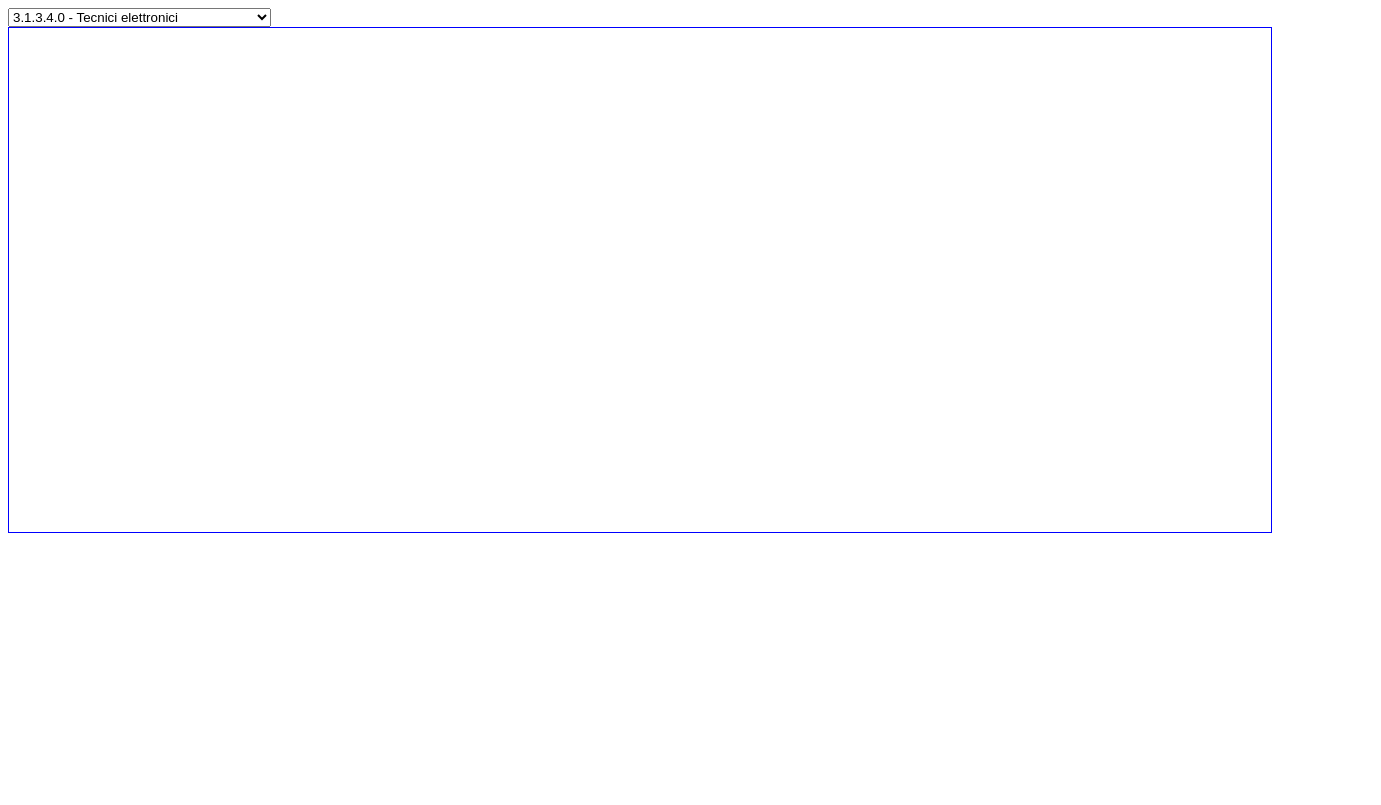
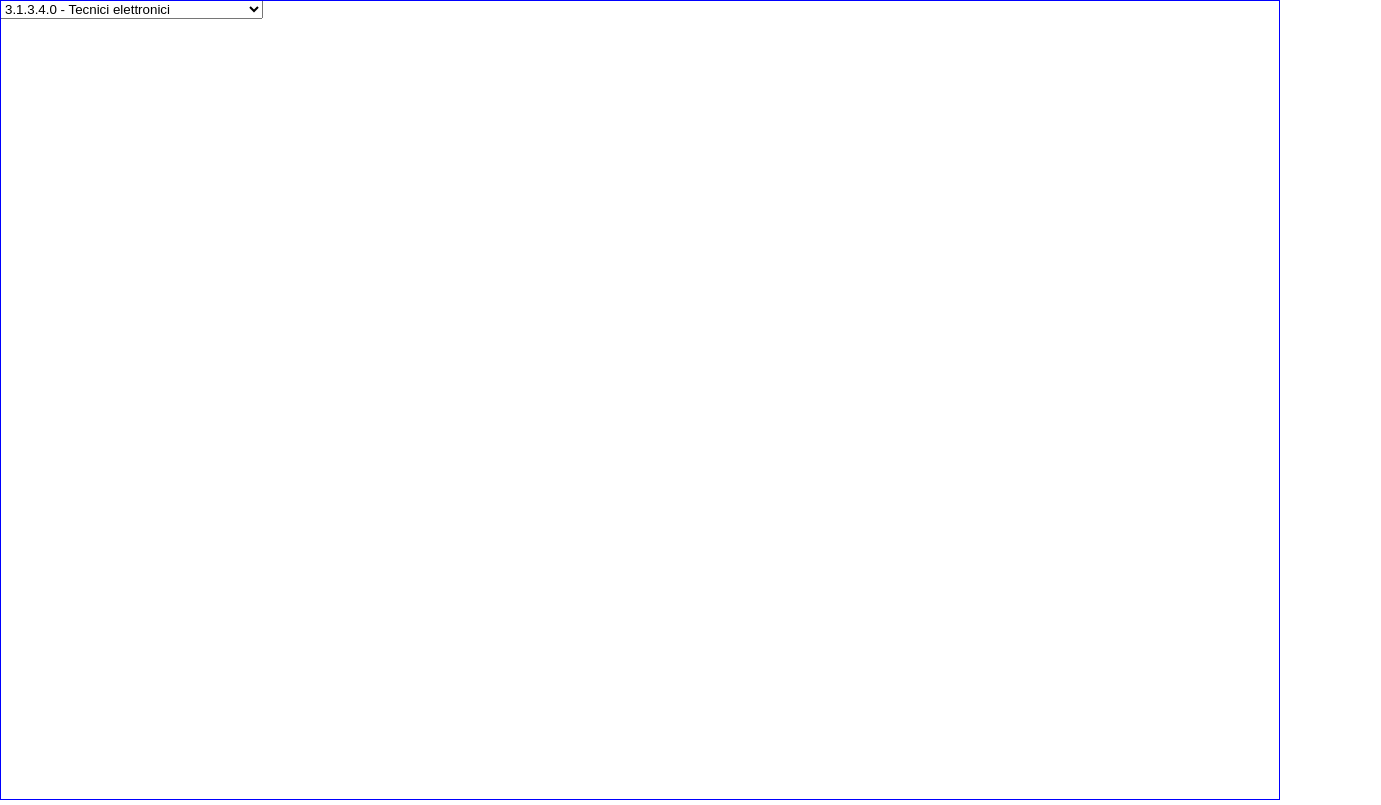
Before and after one commit to DigitalCommonsLab/professioni_istat, a website: page test2.html in a window 1280 px wide. Shown: the whole page, 1381 px wide, since content can reach past the window. Drawn offline with nearby package versions, Linux system fonts and the light colour scheme; no server answers.

Commit message:
tree parameters

```diff
--- a/test2.html
+++ b/test2.html
@@ -4,6 +4,10 @@
 <head>
 <meta http-equiv="Content-Type" content="text/html; charset=UTF-8">
 <style>
+body {
+  margin: 0;
+  padding: 0
+}
 .node circle {
   fill: #fff;
   stroke: steelblue;
@@ -21,6 +25,11 @@
 }
 
 #tree {
+  position:absolute;
+  left: 0;
+  right: 0;
+  top: 0;
+  bottom: 0;
   border: 1px solid blue
 }
 </style>
@@ -46,9 +55,12 @@
 var baseUrl = "http://api-test.smartcommunitylab.it/t/sco.cartella/isfol/1.0.0/istatLevel";
 
 // ************** Generate the tree diagram  *****************
-var margin = {top: 20, right: 120, bottom: 20, left: 120},
- width = 960 - margin.right - margin.left,
- height = 500 - margin.top - margin.bottom;
+var $tree = $('#tree'),
+   margin = {top: 0, right: 50,left: 50, bottom: 0},
+   width = $tree.outerWidth() - margin.right + margin.left,
+   height = $tree.outerHeight() - margin.top - margin.bottom,
+   circleRadius = 10,
+   numLevels = 5;
 
 var idCount = 0;
 
@@ -76,8 +88,9 @@ function update(source,p) {
 
   // Normalize for fixed-depth.
   nodes.forEach(function(d) {
-    d.y = d.depth * 180;
+    d.y = d.depth * (width/numLevels)// - margin.right;
     //d.x = _.shuffle(_.range(50,height,10)).pop();
+    d.x += 40;
   });
 
   // Declare the nodes
@@ -94,20 +107,20 @@ function update(source,p) {
   });
 
   nodeEnter.append("circle")
-   .attr("r", 10)
+   .attr("r", circleRadius)
    .style("fill", "#fff");
 
   nodeEnter.append("text")
    .attr("x", function(d) {
-      return d.children || d._children ? -13 : 13;
+      return d.children || d._children ? -20 : 20;
     })
    .attr("dy", ".35em")
    .attr("text-anchor", function(d) {
       return d.children || d._children ? "end" : "start";
     })
    .text(function(d) {
-      return d.id;
-      //return d.name;
+      return d.id+': '+d.name;
+      //return ;
     })
    .style("fill-opacity", 1);
 
```
